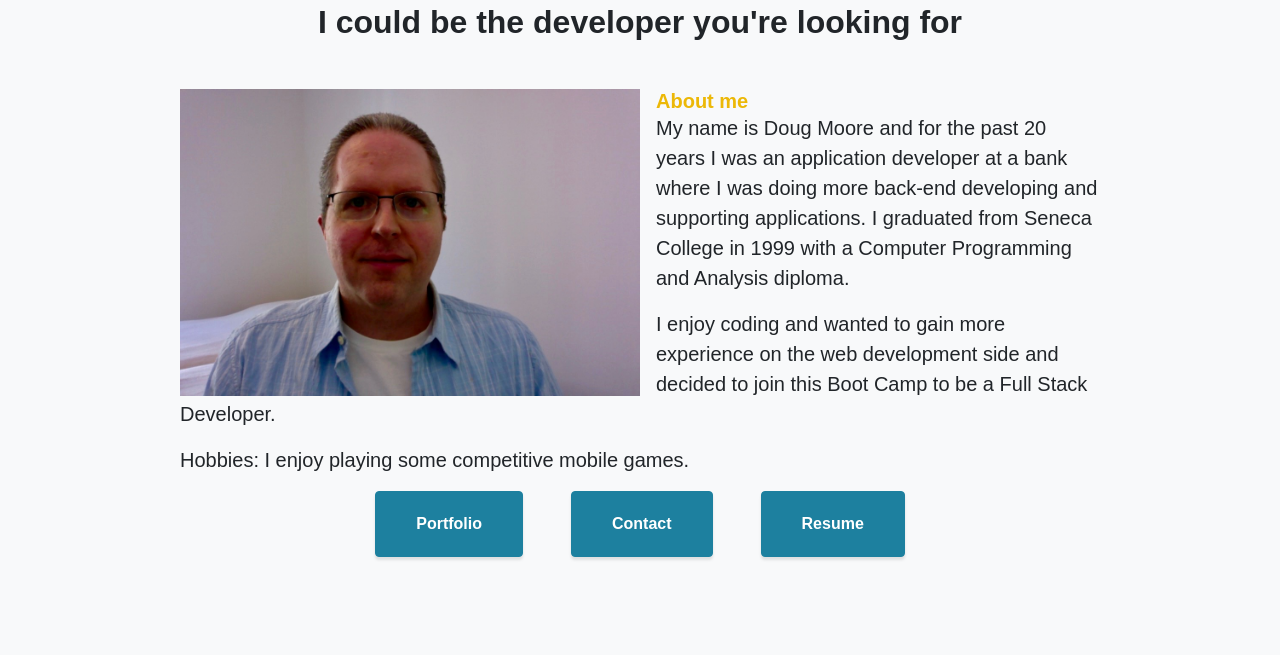
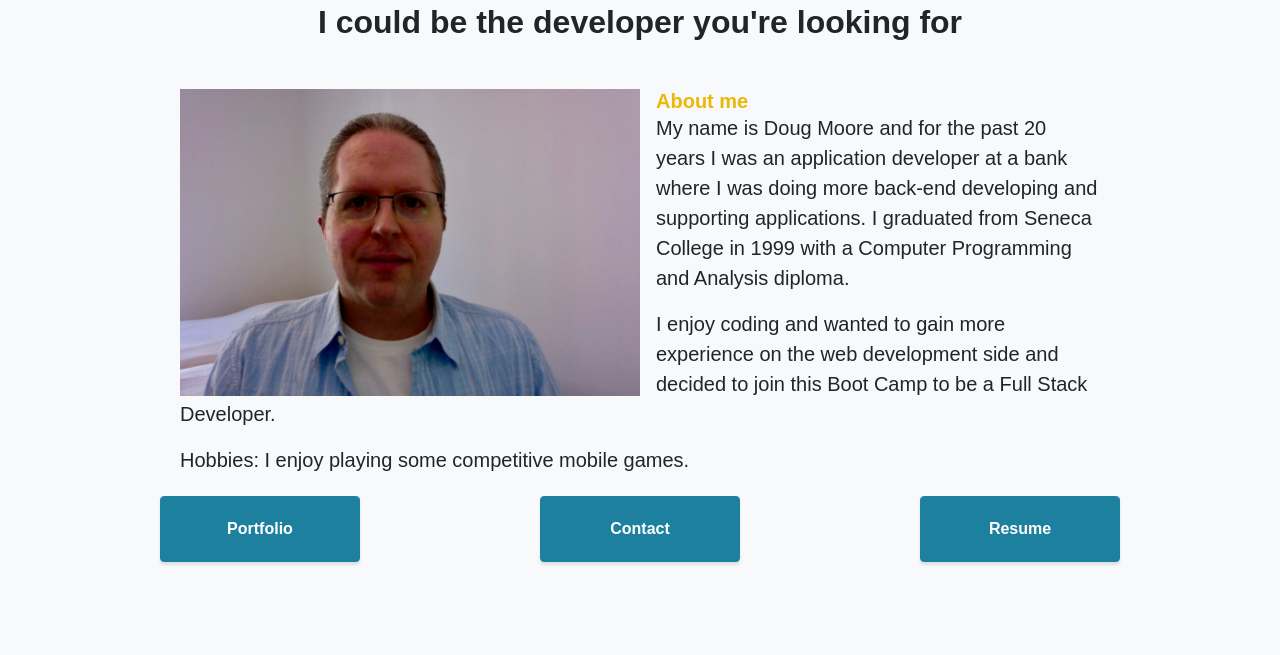
Before and after one commit to AllAroundD/myportfolio, a plain HTML site: page index.html in a window 1280 px wide. Shown: the part 973-1628 px from the top of the page. Drawn offline with nearby package versions, Linux system fonts and the light colour scheme.

Commit message:
made more cosmetic adjustments and updated readme

```diff
--- a/assets/css/style.css
+++ b/assets/css/style.css
@@ -21,8 +21,22 @@ body {
 
 .btn-sm {
   width: 15%;
+  padding: 1.5rem 2.5rem;
+}
+
+.btn-about {
+  margin: 5px 10px 5px 10px;
+  max-width: 200px;
+  width: 100%;
   padding: 1.25rem 2.5rem;
 }
+
+@media (max-width: 992px) {
+  .btn-about {
+    padding: 0;
+  }
+}
+
 .content-section {
   padding-top: 7.5rem;
   padding-bottom: 7.5rem;
@@ -72,15 +86,6 @@ h6 {
   background-repeat: no-repeat;
   background-size: cover;
 }
-
-/* .masthead h1 {
-  font-size: 4rem;
-  margin: 0;
-  padding: 0;
-  background-color: #D6EAF8 ;
-  margin-left: 7rem;
-  margin-right: 7rem;
-} */
 
 .masthead h1 {
   position: relative;
--- a/index.html
+++ b/index.html
@@ -44,7 +44,7 @@
     <!-- About -->
     <section class="content-section bg-light" id="about">
         <div class="container">
-            <div class="row" style="border: black 1px;">
+            <div class="row">
                 <div class="col-lg-10 mx-auto">
                     <h2 class="text-center mb-5">I could be the developer you're looking for</h2>
                     <img class="float-sm-left mr-3 img-fluid about-pic" src="./assets/images/DougMoore.jpeg"
@@ -62,10 +62,16 @@
                     <p class="lead">Hobbies: I enjoy playing some competitive mobile games.</p>
                 </div>
             </div>
-            <div class="row about-btn">
-                <a class="btn btn-primary btn-xl" href="#portfolio">Portfolio</a>
-                <a class="btn btn-primary btn-xl ml-5" href="#contact">Contact</a>
-                <a class="btn btn-primary btn-xl ml-5" href="./assets/DougMoore_Resume.pdf">Resume</a>
+            <div class="row about-btn text-center">
+                <div class="col-sm-2 col-md-4 col-lg-4">
+                    <a class="btn btn-primary btn-about" href="#portfolio">Portfolio</a>
+                </div>
+                <div class="col-sm-2 col-md-4 col-lg-4">
+                    <a class="btn btn-primary btn-about" href="#contact">Contact</a>
+                </div>
+                <div class="col-sm-2 col-md-4 col-lg-4">
+                    <a class="btn btn-primary btn-about" href="./assets/DougMoore_Resume.pdf">Resume</a>
+                </div>
             </div>
         </div>
     </section>
@@ -182,7 +188,6 @@
                         </div>
                     </div>
                 </div>
-
             </div>
         </div>
     </section>
```
Also changed, not shown: 1 other file.
